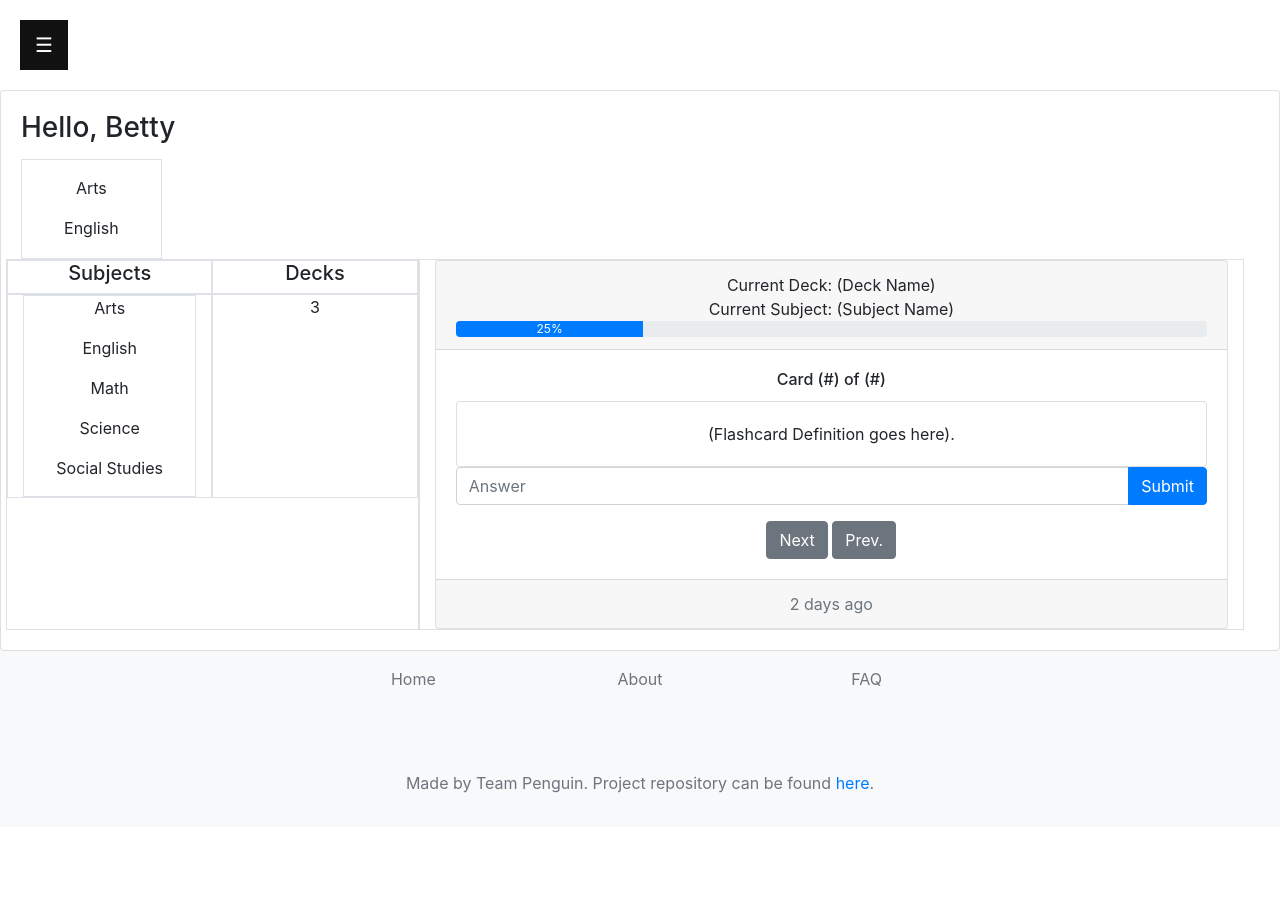
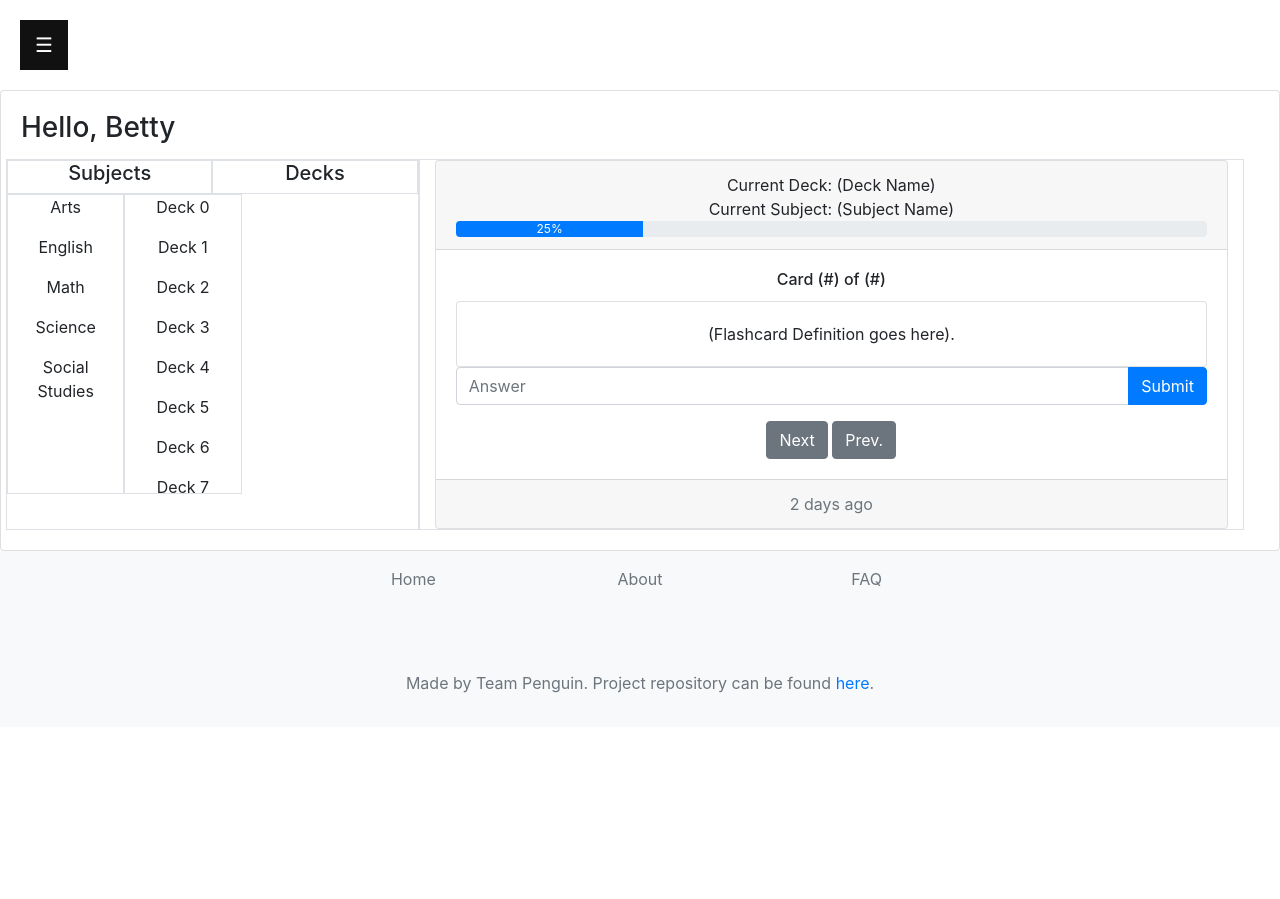
Before and after one commit to tobifanibi/flash_learning, a Flask app: a page that uses flash_learning/templates/home.html in a window 1280 px wide. Shown: the part 72-971 px from the top of the page. After the commit the page ends 765 px from the top, so only its background shows below. Run offline with Flask 2, Linux system fonts and the light colour scheme; a user stored in the database is signed in; data comes from the database, SQL or seed files in the repository; some libraries are stand-ins or nearby versions.

Commit message:
added flashcard style
added deck/subject columns to home page

```diff
--- /dev/null
+++ b/flash_learning/static/css/flashcard.css
@@ -0,0 +1,7 @@
+/* Custom Css for flashcard page*/
+
+.scroll-column = {
+	background-color: blue;/*
+	max-width: 260px;
+	max-height: 300px;*/
+}
--- a/flash_learning/templates/home.html
+++ b/flash_learning/templates/home.html
@@ -3,6 +3,7 @@
 {% block page_title %}Home{% endblock %}
 
 {% block head %}
+<link rel="stylesheet" type="text/css" href="{{ url_for('static', filename='css/flashcard.css') }}">
 {% endblock %}
 
 
@@ -11,13 +12,6 @@
 <div class="float-left"><h3>Hello, {{ user.first_name }}</h3></div><br><br>
 
 
-<div class="d-md-flex">
-      <div class="overflow-auto p-3 mb-3 mb-md-0 mr-md-3 border" style="max-width: 260px; max-height: 100px;">
-        {% for subject in subjects %}
-			<p>{{ subject.name }}</p>
-		{% endfor %}
-      </div>
-</div>
 
 
 <div class="w-100">
@@ -31,17 +25,21 @@
 	                <div class="well"><h5>Decks</h5></div>
 	            </div>
 	        </div>
-	        <div class="row overflow-auto">
-	            <div class="col-md-6 border">
-	                <div class="well col border ">
+	        <div class="row">
+	        	<div class="d-md-flex">
+				<div class="overflow-auto col-md-6 border w-100" style="max-height: 300px;">
 				{% for subject in subjects %}
 					<p>{{ subject.name }}</p>
 				{% endfor %}
 				</div>
+				<div class="overflow-auto col-md-6 border w-100" style="max-height: 300px;">
+				{% for x in range(50) %}
+					<p>Deck {{ x }}</p>
+				{% endfor %}
 				</div>
-	            <div class="col-md-6 border">
-	                <div class="well">3</div>
 </div>
+
+
 	        </div>
 	    </div>
 	    <div class="col-md-8 border">
```
Lines whose indentation alone changed are shown as unchanged.
